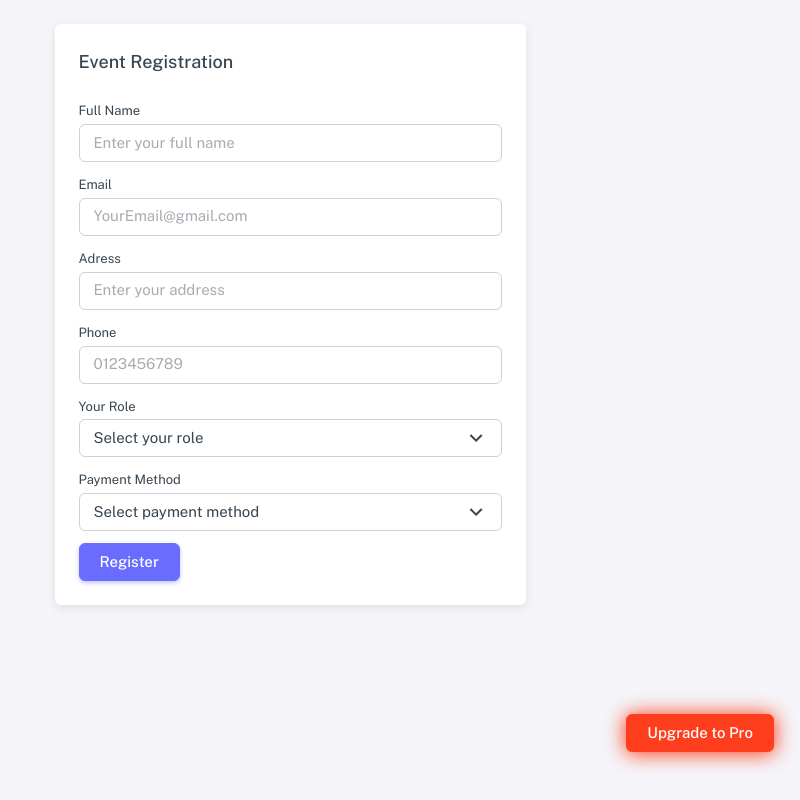
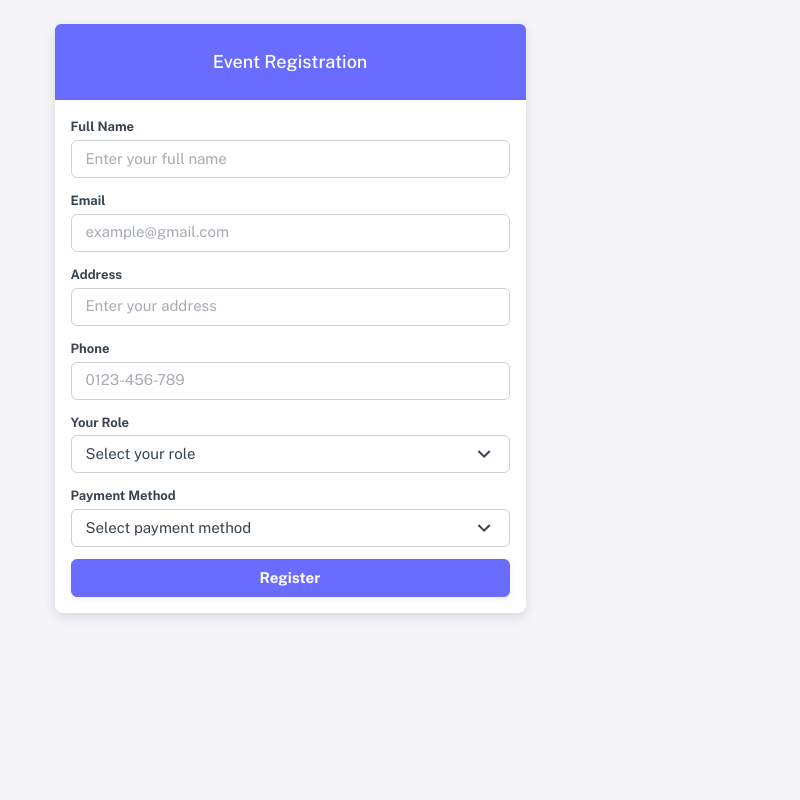
Before and after one commit to hoainhan256/EMP_Hub, a Django app: page /EventReg/ in a window 1280 px wide. Shown: the whole page, without its empty margins (480-1280 px from the left). Run offline with Django 5.2, Linux system fonts and the light colour scheme; some libraries are stand-ins or nearby versions.

Commit message:
update UI

```diff
--- a/EMPSites/EventReg/templates/EventReg/form_reg.html
+++ b/EMPSites/EventReg/templates/EventReg/form_reg.html
@@ -4,36 +4,41 @@
     <div class="row justify-content-center">
         <div class="col-xl-6 col-lg-8 col-md-10">
             <!-- Event Registration Form -->
-            <div class="card">
-                <h5 class="card-header">Event Registration</h5>
-                <div class="card-body">
+            <div class="card shadow-lg rounded-3 border-0 fade-in">
+                <h5 class="card-header text-center bg-primary text-white rounded-top-3">
+                    Event Registration
+                </h5>
+                <div class="card-body p-4">
                     <form method="POST" action="{% url 'submit_registration' %}">
                         {% csrf_token %}
                         <!-- Full Name -->
                         <div class="mb-3">
-                            <label class="form-label">Full Name</label>
-                            <input type="text" class="form-control" name="name" required
+                            <label class="form-label fw-bold">Full Name</label>
+                            <input type="text" class="form-control rounded-2" name="name" required
                             placeholder="Enter your full name">
                         </div>
                         <!-- Email -->
                         <div class="mb-3">
-                            <label class="form-label">Email</label>
-                            <input type="email" class="form-control" name="email" required placeholder="YourEmail@gmail.com">
+                            <label class="form-label fw-bold">Email</label>
+                            <input type="email" class="form-control rounded-2" name="email" required
+                            placeholder="example@gmail.com">
                         </div>
-                        <!--Adress-->
+                        <!-- Address -->
                         <div class="mb-3">
-                            <label class="form-label">Adress</label>
-                            <input type="email" class="form-control" name="adress" required placeholder="Enter your address">
+                            <label class="form-label fw-bold">Address</label>
+                            <input type="text" class="form-control rounded-2" name="address" required
+                            placeholder="Enter your address">
                         </div>
                         <!-- Phone -->
                         <div class="mb-3">
-                            <label class="form-label">Phone</label>
-                            <input type="tel" class="form-control" name="phone" required placeholder="0123456789">
+                            <label class="form-label fw-bold">Phone</label>
+                            <input type="tel" class="form-control rounded-2" name="phone" required
+                            placeholder="0123-456-789">
                         </div>
                         <!-- Role -->
                         <div class="mb-3">
-                            <label class="form-label">Your Role</label>
-                            <select class="form-select" name="role" required>
+                            <label class="form-label fw-bold">Your Role</label>
+                            <select class="form-select rounded-2" name="role" required>
                                 <option value="">Select your role</option>
                                 <option value="student">Student</option>
                                 <option value="faculty">Faculty</option>
@@ -43,8 +48,8 @@
                         </div>
                         <!-- Payment -->
                         <div class="mb-3">
-                            <label class="form-label">Payment Method</label>
-                            <select class="form-select" name="payment_method" required>
+                            <label class="form-label fw-bold">Payment Method</label>
+                            <select class="form-select rounded-2" name="payment_method" required>
                                 <option value="">Select payment method</option>
                                 <option value="free">Free</option>
                                 <option value="vnpay">VNPay</option>
@@ -53,11 +58,43 @@
                             </select>
                         </div>
                         <!-- Submit Button -->
-                        <button type="submit" class="btn btn-primary">Register</button>
+                        <button type="submit" class="btn btn-primary w-100 rounded-2 shadow-sm fw-bold btn-hover">
+                            Register
+                        </button>
                     </form>
                 </div>
             </div>
         </div>
     </div>
 </div>
+<style>
+    .fade-in {
+        opacity: 0;
+        transform: translateY(30px);
+        animation: fadeInUp 0.8s ease-out forwards;
+    }
+
+    @keyframes fadeInUp {
+        from {
+            opacity: 0;
+            transform: translateY(30px);
+        }
+        to {
+            opacity: 1;
+            transform: translateY(0);
+        }
+    }
+
+    .btn-hover:hover {
+        transform: scale(1.05);
+        transition: all 0.3s ease;
+    }
+
+    .form-control:focus {
+        border-color: #007bff;
+        box-shadow: 0 0 10px rgba(0, 123, 255, 0.5);
+        transition: all 0.3s ease-in-out;
+    }
+</style>
+
 {% endblock %}
--- a/EMPSites/EventReg/templates/master.html
+++ b/EMPSites/EventReg/templates/master.html
@@ -15,7 +15,7 @@
       name="viewport"
       content="width=device-width, initial-scale=1.0, user-scalable=no, minimum-scale=1.0, maximum-scale=1.0" />
 
-    <title>Demo : Dashboard - Analytics | sneat - Bootstrap Dashboard PRO</title>
+    <title>Event Management Platform</title>
 
     <meta name="description" content="" />
 
@@ -94,15 +94,6 @@
     </div>
     <!-- / Layout wrapper -->
 
-    <div class="buy-now">
-      <a
-        href="https://themeselection.com/item/sneat-dashboard-pro-bootstrap/"
-        target="_blank"
-        class="btn btn-danger btn-buy-now"
-        >Upgrade to Pro</a
-      >
-    </div>
-
     <!-- Core JS -->
     <!-- build:js assets/vendor/js/core.js' %} -->
 
--- a/EMPSites/EventReg/views.py
+++ b/EMPSites/EventReg/views.py
@@ -13,7 +13,7 @@ def form_reg(request):
 def submit_registration(request):
     if request.method == 'POST':
         # Lấy dữ liệu từ form
-        full_name = request.POST.get('full_name')
+        name = request.POST.get('name')
         email = request.POST.get('email')
         phone = request.POST.get('phone')
         address = request.POST.get('address')
@@ -21,7 +21,7 @@ def submit_registration(request):
 
 
         # Tạo nội dung QR code
-        qr_data = f"Name: {full_name}\nEmail: {email}\nPhone: {phone}"
+        qr_data = f"Name: {name}\nEmail: {email}\nPhone: {phone}"
 
         # Tạo mã QR
         qr = qrcode.make(qr_data)
@@ -33,7 +33,7 @@ def submit_registration(request):
         try:
             email_message = EmailMessage(
                 subject='Xác nhận đăng ký sự kiện',
-                body=f'Chào {full_name},\n\nCảm ơn bạn đã đăng ký tham gia sự kiện. Vui lòng sử dụng mã QR đính kèm để check-in.\n\nTrân trọng,\nBan tổ chức',
+                body=f'Chào {name},\n\nCảm ơn bạn đã đăng ký tham gia sự kiện. Vui lòng sử dụng mã QR đính kèm để check-in.\n\nTrân trọng,\nBan tổ chức',
                 from_email='tumakiss2005a@gmail.com',
                 to=[email],
             )
@@ -43,6 +43,6 @@ def submit_registration(request):
             print(f"Lỗi khi gửi email: {e}")
             return HttpResponse("Đăng ký thành công nhưng có lỗi khi gửi email xác nhận.")
 
-        return HttpResponse(f"Cảm ơn {full_name} đã đăng ký thành công! Mã QR đã được gửi đến email của bạn.")
+        return HttpResponse(f"Cảm ơn {name} đã đăng ký thành công! Mã QR đã được gửi đến email của bạn.")
     else:
         return HttpResponse("Chỉ hỗ trợ phương thức POST.")
--- a/EMPSites/home/Templates/home/home.html
+++ b/EMPSites/home/Templates/home/home.html
@@ -16,6 +16,7 @@
                     <p><strong>Người tổ chức:</strong> {{ event.organizer.username }}</p>
                     <p>{{ event.description|truncatewords:20 }}</p>
                     <a href="{% url 'event_detail' event.id %}" class="btn">Xem chi tiết</a>
+                    <a href="{% url 'form_reg' %}" class="btn">Đăng ký</a>
                 </div>
             </div>
         {% endfor %}
```
Also changed, not shown: EMPSites/home/Templates/home/event_detail.html (+10 -0 lines).
